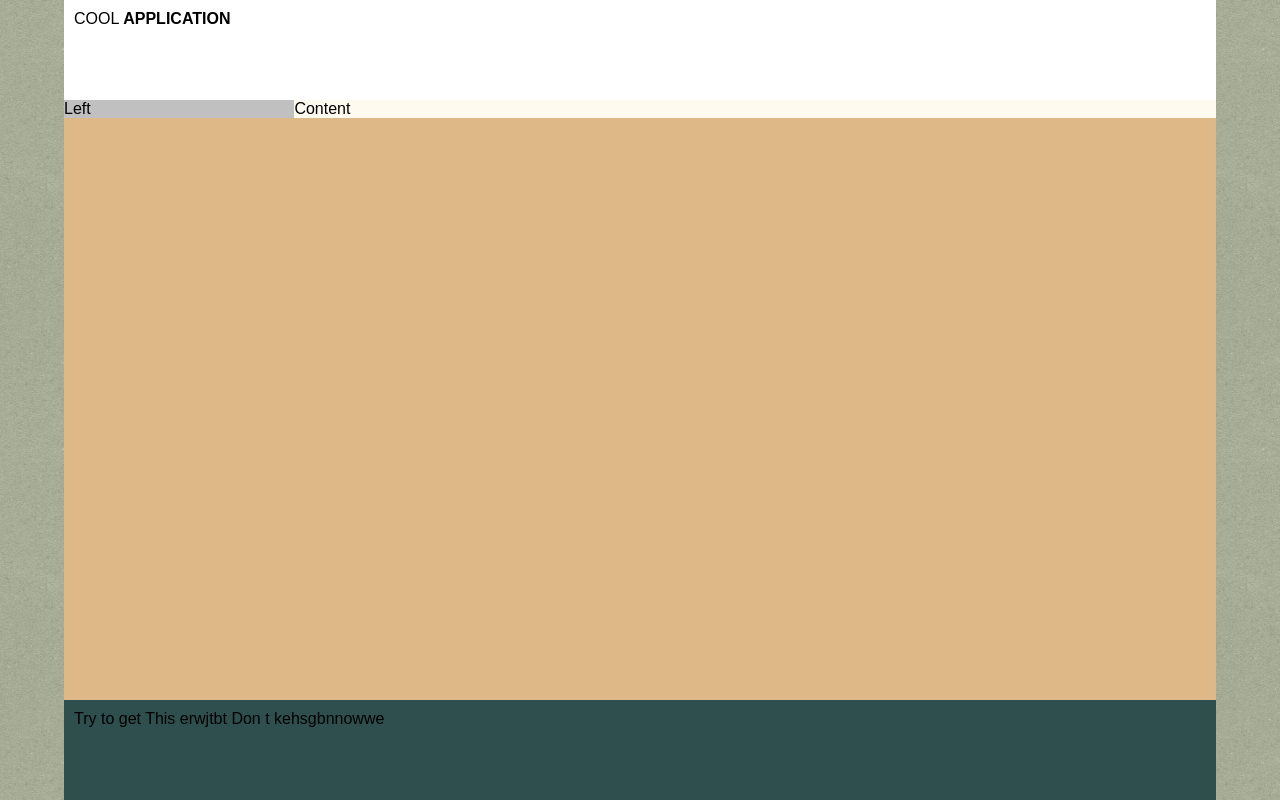
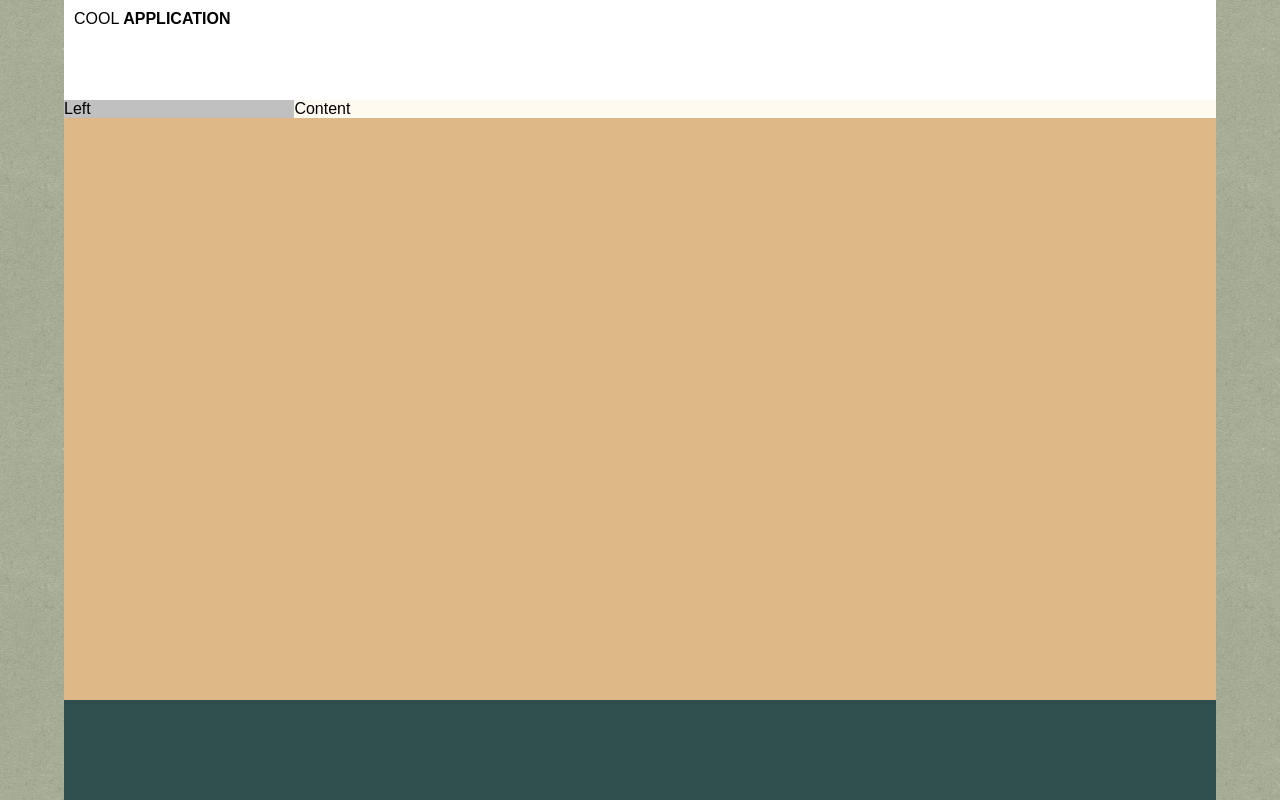
Before and after one commit to AlexanderIvanof/CSSHtml, a plain HTML site: page index.html in a window 1280 px wide. Drawn offline with Linux system fonts and the light colour scheme.

Commit message:
commit to hotfix

```diff
--- a/index.html
+++ b/index.html
@@ -15,8 +15,7 @@
 
         <div id="footer">
             <div id="some_footer">
-                Try to get This erwjtbt
-                Don t kehsgbnnowwe
+
             </div>
         </div>
     </body>
```
